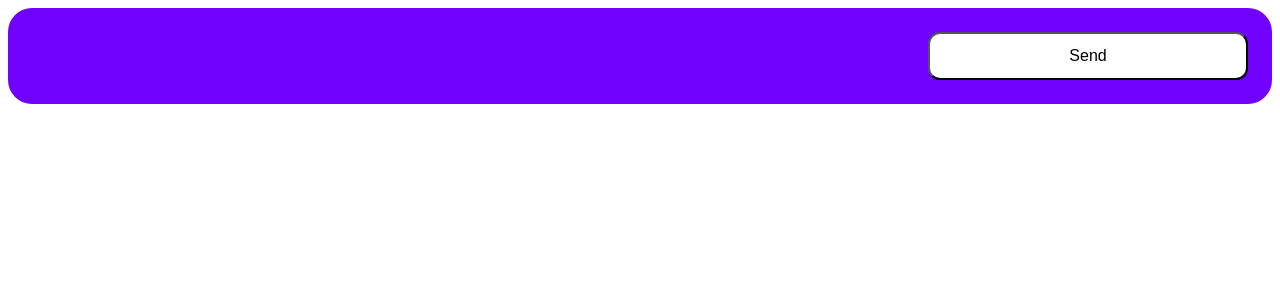
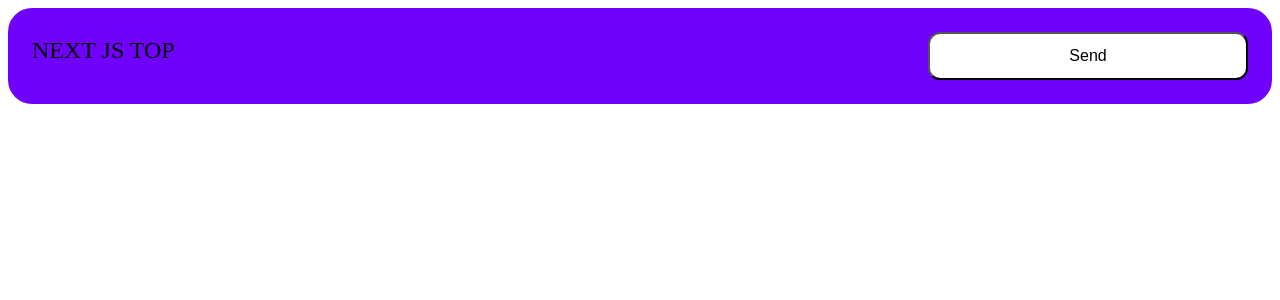
Before and after one commit to GlebKodrik/turbopack-style, a Next.js app: page /intensive/1 in a window 1280 px wide. Shown: the top 300 px of the page. Built offline with nearby package versions, Linux system fonts and the light colour scheme.

Commit message:
Удалил стили

```diff
--- a/entities/intensives/ui/ChannelBanner.tsx
+++ b/entities/intensives/ui/ChannelBanner.tsx
@@ -1,29 +1,15 @@
 import { Card } from '@/shared/ui/card';
-import { Button, Heading } from '@/shared/ui/redesign';
+import { Button } from '@/shared/ui/redesign';
 
 import styles from './ChannelBanner.module.scss';
 
-interface ChannelBannerProps {
-  telegramBlock: any;
-}
-
-export const ChannelBanner = ({
-  telegramBlock = { title: '', description: '' },
-}: ChannelBannerProps) => {
+export const ChannelBanner = () => {
   return (
     <Card
       size="small"
       className={styles.bannerCard}
     >
-      <div>
-        <Heading
-          variant="h3"
-          as="h4"
-          className={styles.bannerTitle}
-        >
-          {telegramBlock.title}
-        </Heading>
-      </div>
+      <div className={styles.bannerTitle}>NEXT JS TOP</div>
       <Button
         onClick={() => {}}
         theme="purple"
--- a/entities/intensives/ui/WhoItSuitableFor.tsx
+++ b/entities/intensives/ui/WhoItSuitableFor.tsx
@@ -3,5 +3,5 @@ import React from 'react';
 import { ChannelBanner } from '@/entities/intensives/ui/ChannelBanner';
 
 export const WhoItSuitableFor = () => {
-  return <ChannelBanner telegramBlock={{}} />;
+  return <ChannelBanner />;
 };
```
